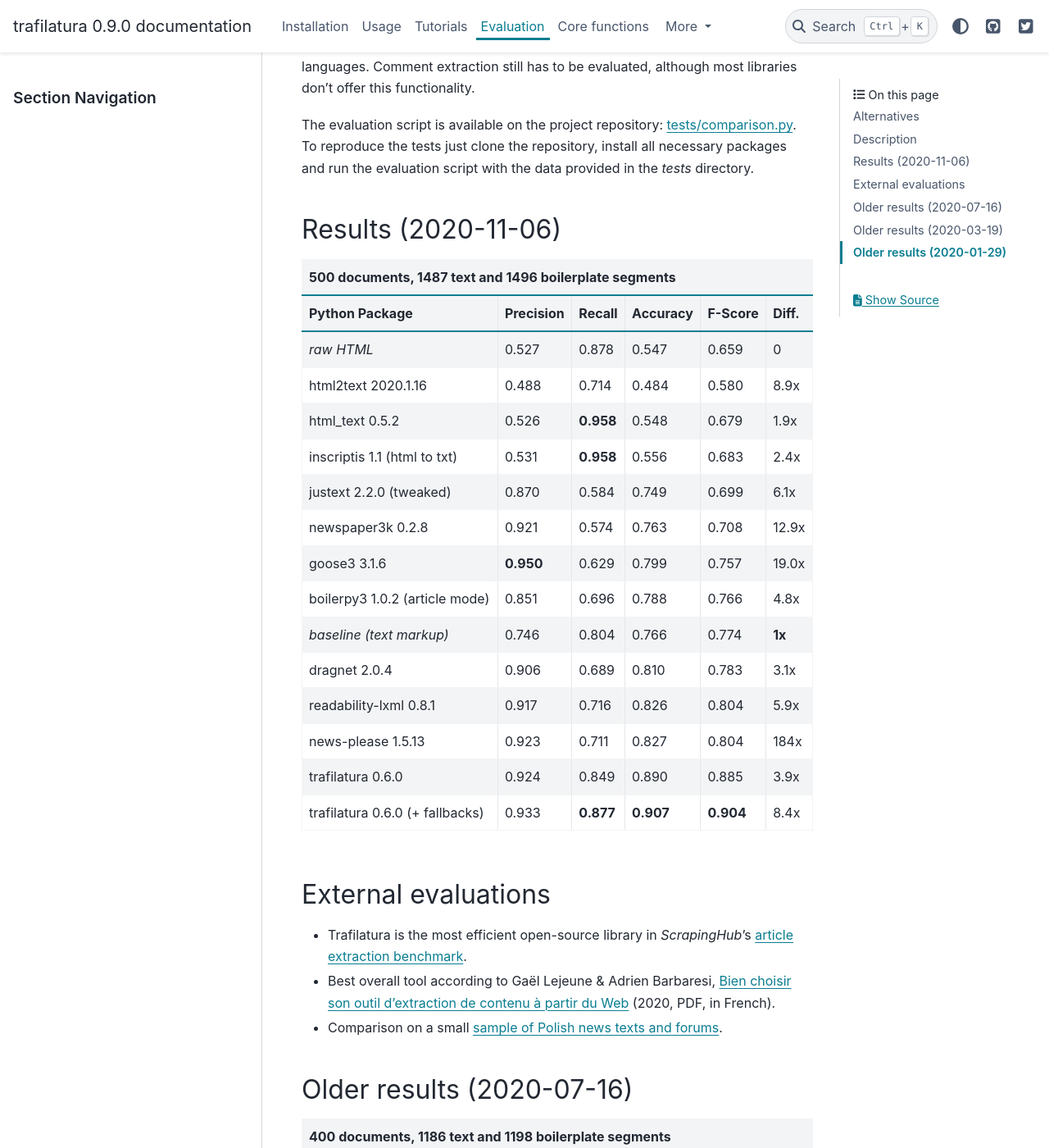
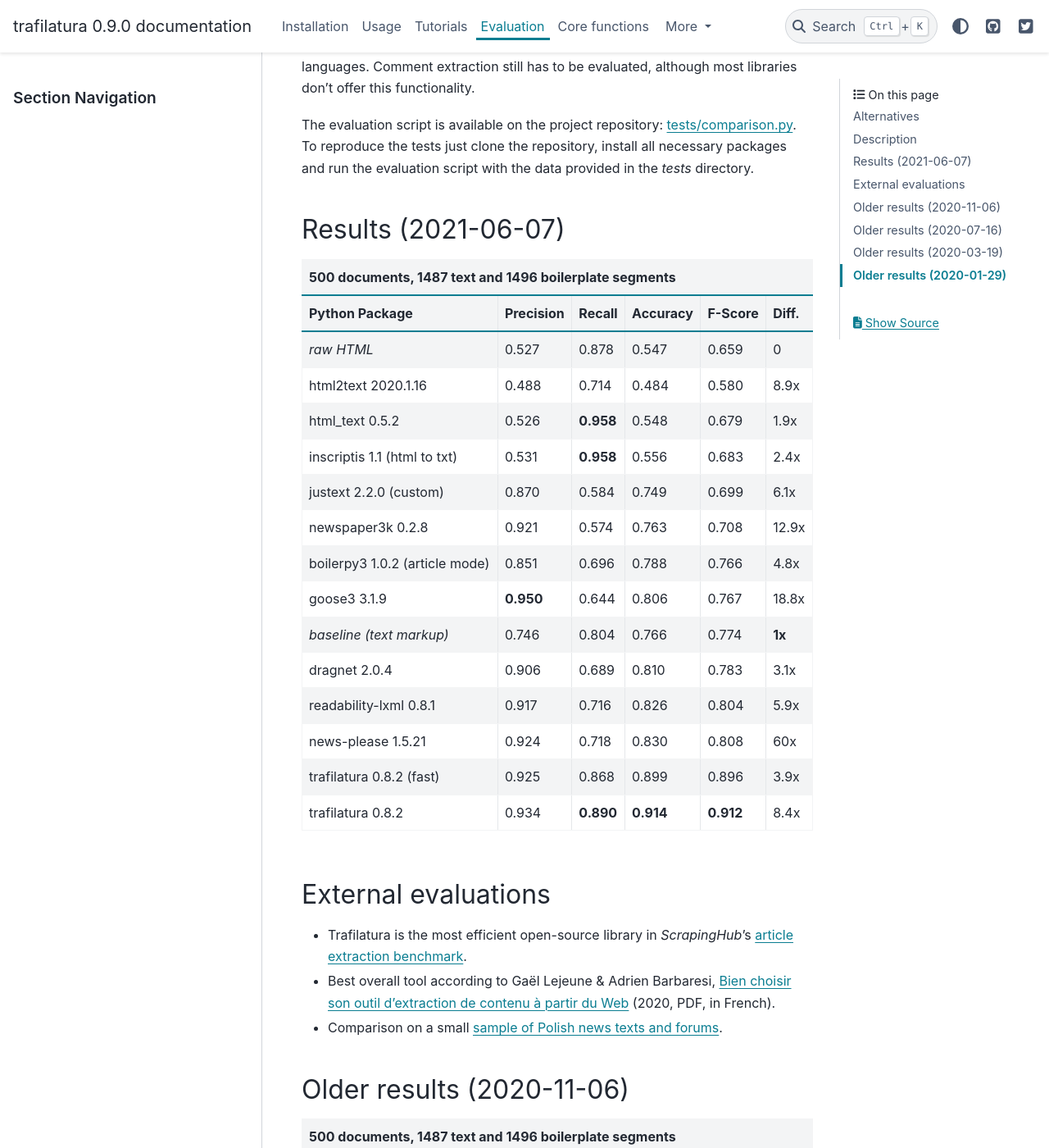
Before and after one commit to adbar/trafilatura, a Sphinx documentation site: the page built from docs/evaluation.rst, in a window 1280 px wide and 1400 px high, scrolled down 2221 px. Shown: the whole window at 82% size. Built offline with Sphinx 7.4.7 and the PyData theme 0.15.4, drawn with Linux system fonts in a browser that asks for light colours.

Commit message:
docs: update evaluation and readme

```diff
--- a/docs/evaluation.rst
+++ b/docs/evaluation.rst
@@ -57,8 +57,42 @@
 The evaluation script is available on the project repository: `tests/comparison.py <https://github.com/adbar/trafilatura/blob/master/tests/comparison.py>`_. To reproduce the tests just clone the repository, install all necessary packages and run the evaluation script with the data provided in the *tests* directory.
 
 
-Results (2020-11-06)
+Results (2021-06-07)
 --------------------
+
+=============================== =========  ========== ========= ========= ======
+500 documents, 1487 text and 1496 boilerplate segments
+--------------------------------------------------------------------------------
+Python Package                  Precision  Recall     Accuracy  F-Score   Diff.
+=============================== =========  ========== ========= ========= ======
+*raw HTML*                      0.527      0.878      0.547     0.659     0
+html2text 2020.1.16             0.488      0.714      0.484     0.580     8.9x
+html_text 0.5.2                 0.526      **0.958**  0.548     0.679     1.9x
+inscriptis 1.1 (html to txt)    0.531      **0.958**  0.556     0.683     2.4x
+justext 2.2.0 (custom)          0.870      0.584      0.749     0.699     6.1x
+newspaper3k 0.2.8               0.921      0.574      0.763     0.708     12.9x
+boilerpy3 1.0.2 (article mode)  0.851      0.696      0.788     0.766     4.8x
+goose3 3.1.9                    **0.950**  0.644      0.806     0.767     18.8x
+*baseline (text markup)*        0.746      0.804      0.766     0.774     **1x**
+dragnet 2.0.4                   0.906      0.689      0.810     0.783     3.1x
+readability-lxml 0.8.1          0.917      0.716      0.826     0.804     5.9x
+news-please 1.5.21              0.924      0.718      0.830     0.808     60x
+trafilatura 0.8.2 (fast)        0.925      0.868      0.899     0.896     3.9x
+trafilatura 0.8.2               0.934      **0.890**  **0.914** **0.912** 8.4x
+=============================== =========  ========== ========= ========= ======
+
+
+External evaluations
+--------------------
+
+- Trafilatura is the most efficient open-source library in *ScrapingHub*'s `article extraction benchmark <https://github.com/scrapinghub/article-extraction-benchmark>`_.
+- Best overall tool according to Gaël Lejeune & Adrien Barbaresi, `Bien choisir son outil d'extraction de contenu à partir du Web <https://hal.archives-ouvertes.fr/hal-02768510v3/document>`_ (2020, PDF, in French).
+- Comparison on a small `sample of Polish news texts and forums <https://github.com/tsolewski/Text_extraction_comparison_PL>`_.
+
+
+
+Older results (2020-11-06)
+--------------------------
 
 =============================== =========  ========== ========= ========= ======
 500 documents, 1487 text and 1496 boilerplate segments
```
Also changed, not shown: other parts of docs/evaluation.rst (+0 -8 lines), README.rst (+10 -11 lines), docs/index.rst (+5 -2 lines).
